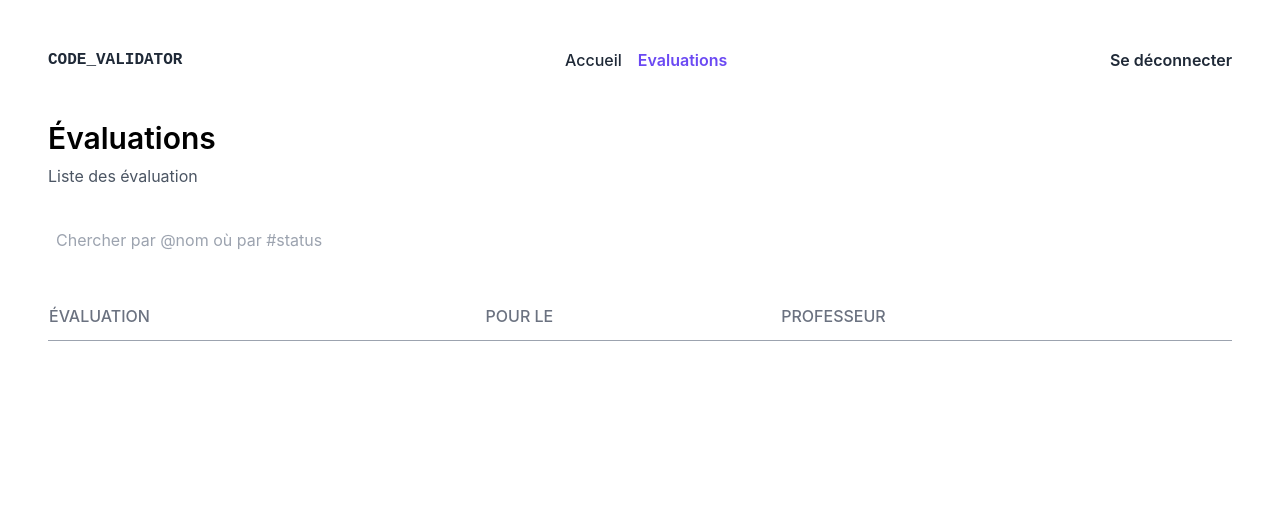
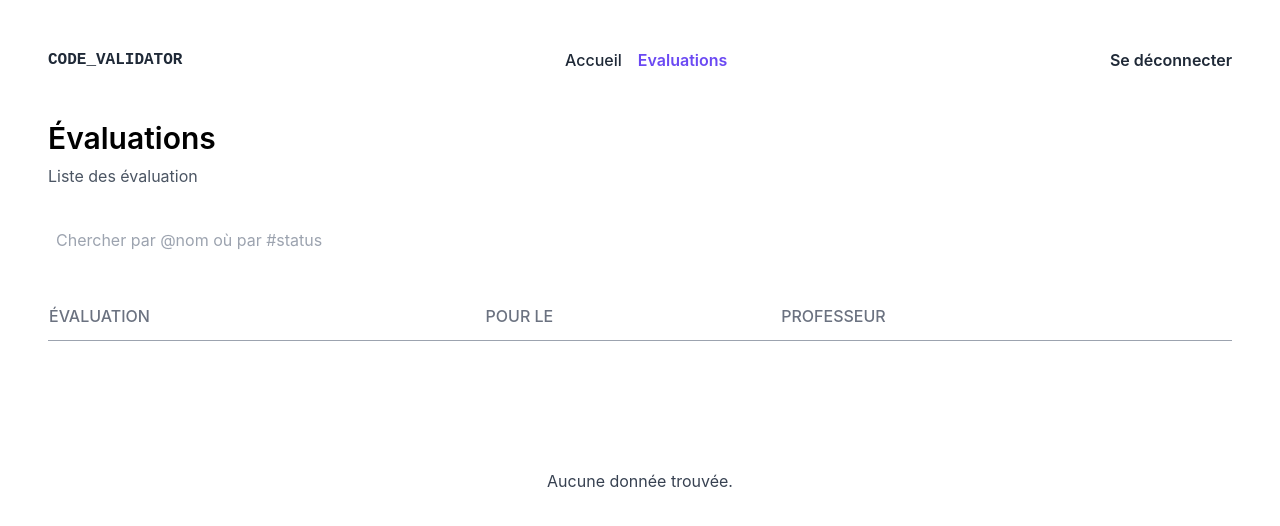
Before and after one commit to ctrl-plus-w/code-validator-client, a Next.js app: page /student/evaluations in a window 1280 px wide. Shown: the top 526 px of the page. Built offline with nearby package versions, Linux system fonts and the light colour scheme.

Commit message:
Made the empty table state

```diff
--- a/src/components/modules/Table.tsx
+++ b/src/components/modules/Table.tsx
@@ -3,6 +3,7 @@ import type { ReactElement } from 'react';
 import { v4 as uuidv4 } from 'uuid';
 
 import clsx from 'clsx';
+import Text from '@element/Text';
 
 interface IRowConfig<T> {
   name: string;
@@ -20,17 +21,20 @@ interface IProps<T> {
   onClick?: (data: T) => void;
 
   className?: string;
+
+  emptyMessage?: string;
 }
 
 const Table = <T,>({
   className,
   data,
   config,
+  emptyMessage,
   hoverEffect = true,
   onClick = () => null,
 }: IProps<T>): ReactElement => {
   return (
-    <table className={clsx(['', className])}>
+    <table className={clsx([className])}>
       <thead className="border-b border-gray-400">
         <tr>
           {config.map((column) => (
@@ -61,6 +65,15 @@ const Table = <T,>({
             ))}
           </tr>
         ))}
+        {data.length === 0 && (
+          <tr>
+            <td colSpan={config.length} className="pt-32">
+              <Text type="GRAY" className="text-center">
+                {emptyMessage || 'Aucune donnée trouvée.'}
+              </Text>
+            </td>
+          </tr>
+        )}
       </tbody>
     </table>
   );
```
